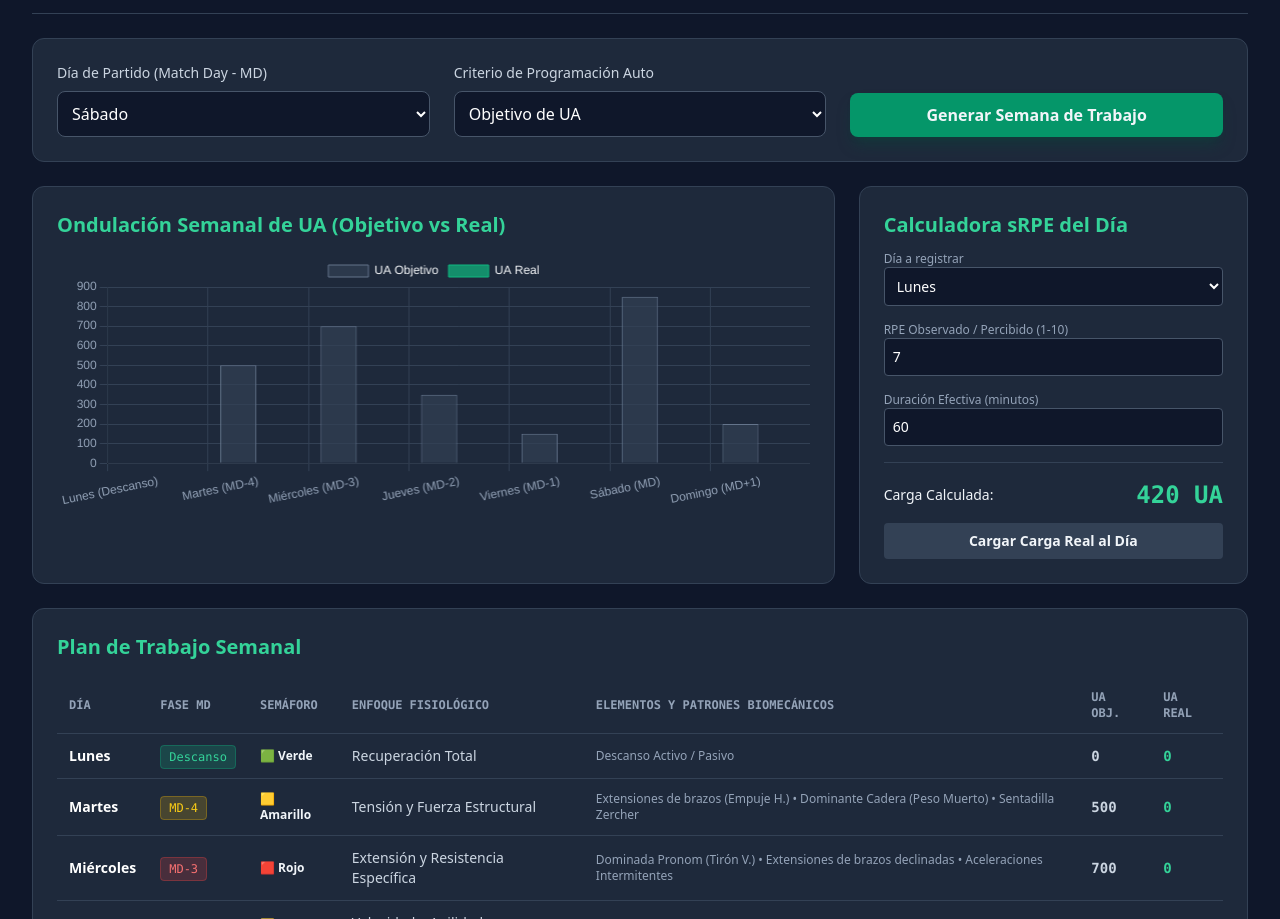
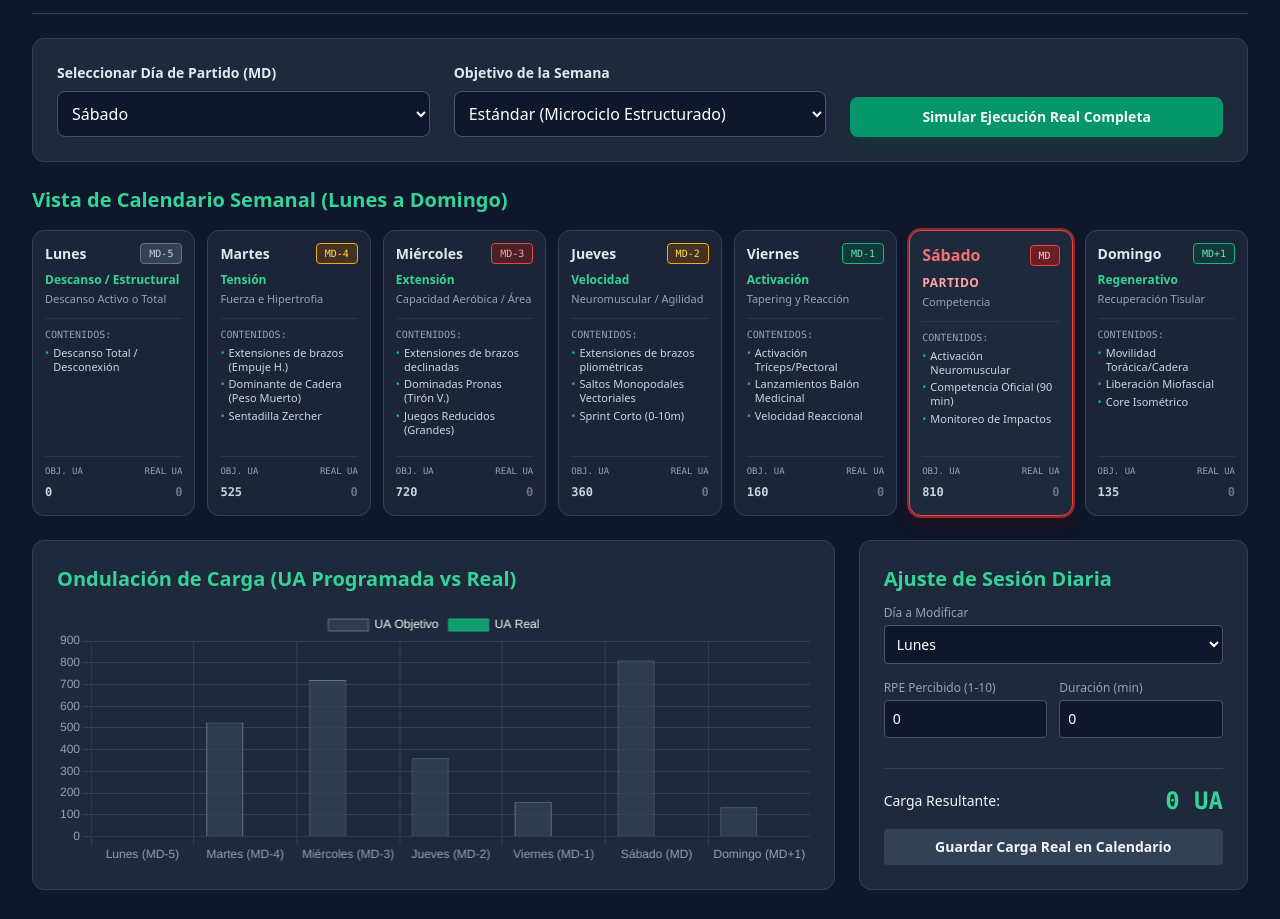
Before and after one commit to patriciocora1991/planificacionautomatica, a plain HTML site: page index.html in a window 1280 px wide. Shown: the part 102-1021 px from the top of the page. Drawn offline with nearby package versions, Linux system fonts and the light colour scheme.

Commit message:
Refactor index.html for automated load planner

```diff
--- a/index.html
+++ b/index.html
@@ -3,7 +3,7 @@
 <head>
     <meta charset="UTF-8">
     <meta name="viewport" content="width=device-width, initial-scale=1.0">
-    <title>Planificador Físico & Control de Carga (UA)</title>
+    <title>Planificador Automatizado de Carga (MD & UA)</title>
     <script src="https://cdn.tailwindcss.com"></script>
     <script src="https://cdn.jsdelivr.net/npm/chart.js"></script>
 </head>
@@ -14,20 +14,20 @@
         <!-- Header -->
         <header class="border-b border-slate-700 pb-4 flex flex-col md:flex-row justify-between items-start md:items-center gap-4">
             <div>
-                <h1 class="text-3xl font-bold text-emerald-400">Control de Carga & Microciclo Específico</h1>
-                <p class="text-slate-400 text-sm">Monitoreo biomecánico y cuantificación mediante Unidades Arbitrarias (UA)</p>
+                <h1 class="text-3xl font-bold text-emerald-400">Calendario Semanal de Carga Automatizado</h1>
+                <p class="text-slate-400 text-sm">Distribución dinámica según el día de partido (MD) y cuantificación por UA</p>
             </div>
             <div class="bg-slate-800 p-3 rounded-lg border border-slate-700">
-                <span class="text-xs text-slate-400 font-mono block">Fórmula de Carga Interna:</span>
+                <span class="text-xs text-slate-400 font-mono block">Cuantificación de Carga:</span>
                 <span class="text-emerald-400 font-bold font-mono">UA = sRPE (1-10) × Tiempo (min)</span>
             </div>
         </header>
 
-        <!-- Panel de Configuración -->
+        <!-- Panel de Control de Automatización -->
         <section class="bg-slate-800 p-6 rounded-xl border border-slate-700 grid grid-cols-1 md:grid-cols-3 gap-6">
             <div>
-                <label class="block text-sm font-medium text-slate-300 mb-2">Día de Partido (Match Day - MD)</label>
-                <select id="matchDaySelect" class="w-full bg-slate-900 border border-slate-600 rounded-lg p-2.5 text-white focus:ring-2 focus:ring-emerald-500">
+                <label class="block text-sm font-semibold text-slate-200 mb-2">Seleccionar Día de Partido (MD)</label>
+                <select id="matchDaySelect" onchange="autoPlanWeek()" class="w-full bg-slate-900 border border-slate-600 rounded-lg p-2.5 text-white focus:ring-2 focus:ring-emerald-500 font-medium">
                     <option value="0">Lunes</option>
                     <option value="1">Martes</option>
                     <option value="2">Miércoles</option>
@@ -38,100 +38,88 @@
                 </select>
             </div>
             <div>
-                <label class="block text-sm font-medium text-slate-300 mb-2">Criterio de Programación Auto</label>
-                <select id="criteriaSelect" class="w-full bg-slate-900 border border-slate-600 rounded-lg p-2.5 text-white focus:ring-2 focus:ring-emerald-500">
-                    <option value="target">Objetivo de UA</option>
-                    <option value="time">Tiempo Disponible (min)</option>
+                <label class="block text-sm font-semibold text-slate-200 mb-2">Objetivo de la Semana</label>
+                <select id="weekGoalSelect" onchange="autoPlanWeek()" class="w-full bg-slate-900 border border-slate-600 rounded-lg p-2.5 text-white focus:ring-2 focus:ring-emerald-500 font-medium">
+                    <option value="standard" selected>Estándar (Microciclo Estructurado)</option>
+                    <option value="high">Alta Carga (Overreaching Controlado)</option>
+                    <option value="tapering">Descarga / Tapering (Pre-Competencia Crítica)</option>
                 </select>
             </div>
             <div class="flex items-end">
-                <button onclick="generateWeek()" class="w-full bg-emerald-600 hover:bg-emerald-500 font-bold py-2.5 px-4 rounded-lg transition duration-200 shadow-lg shadow-emerald-900/40">
-                    Generar Semana de Trabajo
+                <button onclick="simulateAllRealUA()" class="w-full bg-emerald-600 hover:bg-emerald-500 font-bold py-2.5 px-4 rounded-lg transition duration-200 shadow-lg shadow-emerald-900/40 text-sm">
+                    Simular Ejecución Real Completa
                 </button>
             </div>
         </section>
 
-        <!-- Visualización Gráfica y Dashboard -->
+        <!-- Visualización en Calendario (Tarjetas de Lunes a Domingo) -->
+        <section>
+            <h2 class="text-xl font-bold mb-4 text-emerald-400">Vista de Calendario Semanal (Lunes a Domingo)</h2>
+            <div id="calendarGrid" class="grid grid-cols-1 md:grid-cols-2 lg:grid-cols-7 gap-3">
+                <!-- Se genera dinámicamente -->
+            </div>
+        </section>
+
+        <!-- Dashboard: Gráfica de Ondulación y Calculadora -->
         <div class="grid grid-cols-1 lg:grid-cols-3 gap-6">
 
-            <!-- Gráfico UA -->
+            <!-- Gráfico Ondulación Semanal -->
             <div class="lg:col-span-2 bg-slate-800 p-6 rounded-xl border border-slate-700">
-                <h2 class="text-xl font-semibold mb-4 text-emerald-400">Ondulación Semanal de UA (Objetivo vs Real)</h2>
+                <h2 class="text-xl font-semibold mb-4 text-emerald-400">Ondulación de Carga (UA Programada vs Real)</h2>
                 <div class="h-64">
                     <canvas id="uaChart"></canvas>
                 </div>
             </div>
 
-            <!-- Registro RPE / Calculadora sRPE -->
+            <!-- Panel de Ajuste Rápido del Día -->
             <div class="bg-slate-800 p-6 rounded-xl border border-slate-700 flex flex-col justify-between">
                 <div>
-                    <h2 class="text-xl font-semibold mb-3 text-emerald-400">Calculadora sRPE del Día</h2>
+                    <h2 class="text-xl font-semibold mb-3 text-emerald-400">Ajuste de Sesión Diaria</h2>
                     <div class="space-y-4">
                         <div>
-                            <label class="block text-xs text-slate-400">Día a registrar</label>
-                            <select id="calcDaySelect" class="w-full bg-slate-900 border border-slate-600 rounded p-2 text-sm text-white"></select>
+                            <label class="block text-xs text-slate-400 mb-1">Día a Modificar</label>
+                            <select id="calcDaySelect" class="w-full bg-slate-900 border border-slate-600 rounded p-2 text-sm text-white" onchange="syncInputWithSelectedDay()"></select>
                         </div>
-                        <div>
-                            <label class="block text-xs text-slate-400">RPE Observado / Percibido (1-10)</label>
-                            <input type="number" id="rpeInput" min="1" max="10" value="7" class="w-full bg-slate-900 border border-slate-600 rounded p-2 text-sm text-white">
-                        </div>
-                        <div>
-                            <label class="block text-xs text-slate-400">Duración Efectiva (minutos)</label>
-                            <input type="number" id="timeInput" min="10" max="180" value="60" class="w-full bg-slate-900 border border-slate-600 rounded p-2 text-sm text-white">
+                        <div class="grid grid-cols-2 gap-3">
+                            <div>
+                                <label class="block text-xs text-slate-400 mb-1">RPE Percibido (1-10)</label>
+                                <input type="number" id="rpeInput" min="1" max="10" value="7" class="w-full bg-slate-900 border border-slate-600 rounded p-2 text-sm text-white">
+                            </div>
+                            <div>
+                                <label class="block text-xs text-slate-400 mb-1">Duración (min)</label>
+                                <input type="number" id="timeInput" min="0" max="180" value="60" class="w-full bg-slate-900 border border-slate-600 rounded p-2 text-sm text-white">
+                            </div>
                         </div>
                     </div>
                 </div>
 
                 <div class="mt-4 pt-4 border-t border-slate-700">
                     <div class="flex justify-between items-center mb-3">
-                        <span class="text-sm font-medium">Carga Calculada:</span>
+                        <span class="text-sm font-medium">Carga Resultante:</span>
                         <span id="calculatedUA" class="text-2xl font-bold font-mono text-emerald-400">420 UA</span>
                     </div>
-                    <button onclick="logSession()" class="w-full bg-slate-700 hover:bg-slate-600 font-semibold py-2 px-4 rounded text-sm">
-                        Cargar Carga Real al Día
+                    <button onclick="logSession()" class="w-full bg-slate-700 hover:bg-slate-600 font-semibold py-2 px-4 rounded text-sm transition">
+                        Guardar Carga Real en Calendario
                     </button>
                 </div>
             </div>
 
         </div>
 
-        <!-- Tabla Estructurada Semanal -->
-        <section class="bg-slate-800 p-6 rounded-xl border border-slate-700">
-            <h2 class="text-xl font-semibold mb-4 text-emerald-400">Plan de Trabajo Semanal</h2>
-            <div class="overflow-x-auto">
-                <table class="w-full text-left border-collapse">
-                    <thead>
-                        <tr class="border-b border-slate-700 text-xs uppercase text-slate-400 font-mono">
-                            <th class="p-3">Día</th>
-                            <th class="p-3">Fase MD</th>
-                            <th class="p-3">Semáforo</th>
-                            <th class="p-3">Enfoque Fisiológico</th>
-                            <th class="p-3">Elementos y Patrones Biomecánicos</th>
-                            <th class="p-3">UA Obj.</th>
-                            <th class="p-3">UA Real</th>
-                        </tr>
-                    </thead>
-                    <tbody id="weekTableBody" class="divide-y divide-slate-700 text-sm">
-                        <!-- Generación Dinámica -->
-                    </tbody>
-                </table>
-            </div>
-        </section>
-
     </div>
 
     <script>
         const daysOfWeek = ["Lunes", "Martes", "Miércoles", "Jueves", "Viernes", "Sábado", "Domingo"];
 
-        // Estructura de plantilla según fase MD
+        // Base de datos de contenidos por Fase MD (Factor biomecánico corregido: Extensiones de brazos)
         const mdProfiles = {
-            "MD": { name: "MD", color: "bg-red-500/20 text-red-400 border-red-500/30", targetUA: 850, focus: "Competencia / Máxima Exigencia", items: ["Activación Neural", "Táctica Alta Intensidad", "Sprint Específico"], status: "🔴 Rojo" },
-            "MD+1": { name: "MD+1", color: "bg-emerald-500/20 text-emerald-400 border-emerald-500/30", targetUA: 200, focus: "Regenerativo y Movilidad", items: ["Libertad Tisular", "Movilidad Torácica/Cadera", "Core Isométrico"], status: "🟩 Verde" },
-            "MD-4": { name: "MD-4", color: "bg-yellow-500/20 text-yellow-400 border-yellow-500/30", targetUA: 500, focus: "Tensión y Fuerza Estructural", items: ["Extensiones de brazos (Empuje H.)", "Dominante Cadera (Peso Muerto)", "Sentadilla Zercher"], status: "🟨 Amarillo" },
-            "MD-3": { name: "MD-3", color: "bg-red-500/20 text-red-400 border-red-500/30", targetUA: 700, focus: "Extensión y Resistencia Específica", items: ["Dominada Pronom (Tirón V.)", "Extensiones de brazos declinadas", "Aceleraciones Intermitentes"], status: "🟥 Rojo" },
-            "MD-2": { name: "MD-2", color: "bg-yellow-500/20 text-yellow-400 border-yellow-500/30", targetUA: 350, focus: "Velocidad y Agilidad Neuromuscular", items: ["Saltos Monopodales", "Extensiones de brazos plio", "Sprint Corto (0-10m)"], status: "🟨 Amarillo" },
-            "MD-1": { name: "MD-1", color: "bg-emerald-500/20 text-emerald-400 border-emerald-500/30", targetUA: 150, focus: "Tapering y Potencia Reactiva", items: ["Lanzamiento Balón Medicional", "Activación del Tríceps/Pectoral", "Coordinación"], status: "🟩 Verde" },
-            "OFF": { name: "Descanso", color: "bg-emerald-500/20 text-emerald-400 border-emerald-500/30", targetUA: 0, focus: "Recuperación Total", items: ["Descanso Activo / Pasivo"], status: "🟩 Verde" }
+            "MD": { name: "MD", phaseLabel: "PARTIDO", status: "🔴 Rojo", badgeColor: "bg-red-900/80 text-red-200 border-red-500", targetRPE: 9, targetTime: 90, focus: "Competencia", items: ["Activación Neuromuscular", "Competencia Oficial (90 min)", "Monitoreo de Impactos"] },
+            "MD+1": { name: "MD+1", phaseLabel: "Regenerativo", status: "🟩 Verde", badgeColor: "bg-emerald-900/50 text-emerald-300 border-emerald-500", targetRPE: 3, targetTime: 45, focus: "Recuperación Tisular", items: ["Movilidad Torácica/Cadera", "Liberación Miofascial", "Core Isométrico"] },
+            "MD-5": { name: "MD-5 / OFF", phaseLabel: "Descanso / Estructural", status: "🟩 Verde", badgeColor: "bg-slate-700 text-slate-300 border-slate-500", targetRPE: 0, targetTime: 0, focus: "Descanso Activo o Total", items: ["Descanso Total / Desconexión"] },
+            "MD-4": { name: "MD-4", phaseLabel: "Tensión", status: "🟨 Amarillo", badgeColor: "bg-yellow-900/50 text-yellow-300 border-yellow-500", targetRPE: 7, targetTime: 75, focus: "Fuerza e Hipertrofia", items: ["Extensiones de brazos (Empuje H.)", "Dominante de Cadera (Peso Muerto)", "Sentadilla Zercher"] },
+            "MD-3": { name: "MD-3", phaseLabel: "Extensión", status: "🔴 Rojo", badgeColor: "bg-red-900/50 text-red-300 border-red-500", targetRPE: 8, targetTime: 90, focus: "Capacidad Aeróbica / Área", items: ["Extensiones de brazos declinadas", "Dominadas Pronas (Tirón V.)", "Juegos Reducidos (Grandes)"] },
+            "MD-2": { name: "MD-2", phaseLabel: "Velocidad", status: "🟨 Amarillo", badgeColor: "bg-yellow-900/50 text-yellow-300 border-yellow-500", targetRPE: 6, targetTime: 60, focus: "Neuromuscular / Agilidad", items: ["Extensiones de brazos pliométricas", "Saltos Monopodales Vectoriales", "Sprint Corto (0-10m)"] },
+            "MD-1": { name: "MD-1", phaseLabel: "Activación", status: "🟩 Verde", badgeColor: "bg-emerald-900/50 text-emerald-300 border-emerald-500", targetRPE: 4, targetTime: 40, focus: "Tapering y Reacción", items: ["Activación Tríceps/Pectoral", "Lanzamientos Balón Medicinal", "Velocidad Reaccional"] }
         };
 
         let currentWeekData = [];
@@ -139,7 +127,7 @@
 
         function initApp() {
             populateCalcSelect();
-            generateWeek();
+            autoPlanWeek();
             setupCalcListeners();
         }
 
@@ -154,8 +142,10 @@
             });
         }
 
-        function generateWeek() {
+        function autoPlanWeek() {
             const mdIndex = parseInt(document.getElementById("matchDaySelect").value);
+            const goalMultiplier = document.getElementById("weekGoalSelect").value === "high" ? 1.15 : (document.getElementById("weekGoalSelect").value === "tapering" ? 0.8 : 1.0);
+
             currentWeekData = [];
 
             for (let i = 0; i < 7; i++) {
@@ -168,50 +158,90 @@
                 else if (diff === -2 || diff === 5) phaseKey = "MD-2";
                 else if (diff === -3 || diff === 4) phaseKey = "MD-3";
                 else if (diff === -4 || diff === 3) phaseKey = "MD-4";
-                else phaseKey = "OFF";
+                else phaseKey = "MD-5";
 
                 const profile = mdProfiles[phaseKey];
+                const calcTargetUA = Math.round((profile.targetRPE * profile.targetTime) * goalMultiplier);
 
                 currentWeekData.push({
                     day: daysOfWeek[i],
-                    phase: profile.name,
+                    isMD: diff === 0,
+                    phaseKey: phaseKey,
+                    phaseLabel: profile.phaseLabel,
                     status: profile.status,
-                    color: profile.color,
+                    badgeColor: profile.badgeColor,
                     focus: profile.focus,
                     items: profile.items,
-                    targetUA: profile.targetUA,
+                    targetRPE: profile.targetRPE,
+                    targetTime: profile.targetTime,
+                    targetUA: calcTargetUA,
                     actualUA: 0
                 });
             }
 
-            renderTable();
+            renderCalendarGrid();
             renderChart();
+            syncInputWithSelectedDay();
         }
 
-        function renderTable() {
-            const tbody = document.getElementById("weekTableBody");
-            tbody.innerHTML = "";
+        function renderCalendarGrid() {
+            const container = document.getElementById("calendarGrid");
+            container.innerHTML = "";
 
-            currentWeekData.forEach((row, idx) => {
-                const tr = document.createElement("tr");
-                tr.className = "hover:bg-slate-750 transition-colors";
-                tr.innerHTML = `
-                    <td class="p-3 font-semibold text-white">${row.day}</td>
-                    <td class="p-3"><span class="px-2 py-1 text-xs rounded border font-mono ${row.color}">${row.phase}</span></td>
-                    <td class="p-3 font-semibold text-xs">${row.status}</td>
-                    <td class="p-3 text-slate-300">${row.focus}</td>
-                    <td class="p-3 text-slate-400 text-xs">${row.items.join(" • ")}</td>
-                    <td class="p-3 font-mono font-bold text-slate-300">${row.targetUA}</td>
-                    <td class="p-3 font-mono font-bold text-emerald-400" id="actual-ua-${idx}">${row.actualUA}</td>
+            currentWeekData.forEach((d, idx) => {
+                const card = document.createElement("div");
+                const isMatch = d.isMD;
+
+                card.className = `rounded-xl border p-3 flex flex-col justify-between transition-all ${
+                    isMatch
+                        ? 'bg-slate-800 border-red-500 ring-2 ring-red-500/50 shadow-lg shadow-red-950/50'
+                        : 'bg-slate-800/80 border-slate-700 hover:border-slate-600'
+                }`;
+
+                card.innerHTML = `
+                    <div>
+                        <!-- Header de la Tarjeta -->
+                        <div class="flex justify-between items-center mb-2">
+                            <span class="font-bold ${isMatch ? 'text-red-400 text-base' : 'text-slate-200 text-sm'}">${d.day}</span>
+                            <span class="text-[10px] px-2 py-0.5 rounded font-mono border ${d.badgeColor}">${d.phaseKey}</span>
+                        </div>
+
+                        <!-- Etiqueta de Partido / Enfoque -->
+                        <div class="mb-2">
+                            <span class="text-xs font-semibold ${isMatch ? 'text-red-300 font-bold uppercase tracking-wider block' : 'text-emerald-400 block'}">
+                                ${d.phaseLabel}
+                            </span>
+                            <span class="text-[11px] text-slate-400 block leading-tight mt-1">${d.focus}</span>
+                        </div>
+
+                        <!-- Lista de Elementos Biomecánicos Planificados -->
+                        <div class="my-3 pt-2 border-t border-slate-700/60">
+                            <span class="text-[10px] font-mono text-slate-400 uppercase block mb-1">Contenidos:</span>
+                            <ul class="space-y-1">
+                                ${d.items.map(item => `<li class="text-[11px] text-slate-300 leading-tight flex items-start"><span class="text-emerald-500 mr-1">•</span>${item}</li>`).join('')}
+                            </ul>
+                        </div>
+                    </div>
+
+                    <!-- Métricas UA de la Tarjeta -->
+                    <div class="mt-2 pt-2 border-t border-slate-700/60 font-mono flex justify-between items-end">
+                        <div>
+                            <span class="text-[9px] text-slate-400 block">OBJ. UA</span>
+                            <span class="text-xs font-bold text-slate-300">${d.targetUA}</span>
+                        </div>
+                        <div class="text-right">
+                            <span class="text-[9px] text-slate-400 block">REAL UA</span>
+                            <span class="text-xs font-bold ${d.actualUA > 0 ? 'text-emerald-400' : 'text-slate-500'}">${d.actualUA}</span>
+                        </div>
+                    </div>
                 `;
-                tbody.appendChild(tr);
+                container.appendChild(card);
             });
         }
 
         function renderChart() {
             const ctx = document.getElementById('uaChart').getContext('2d');
-
-            const labels = currentWeekData.map(d => `${d.day} (${d.phase})`);
+            const labels = currentWeekData.map(d => `${d.day} (${d.phaseKey})`);
             const targetData = currentWeekData.map(d => d.targetUA);
             const actualData = currentWeekData.map(d => d.actualUA);
 
@@ -227,14 +257,14 @@
                         {
                             label: 'UA Objetivo',
                             data: targetData,
-                            backgroundColor: 'rgba(51, 65, 85, 0.7)',
+                            backgroundColor: 'rgba(51, 65, 85, 0.8)',
                             borderColor: 'rgba(100, 116, 139, 1)',
                             borderWidth: 1
                         },
                         {
                             label: 'UA Real',
                             data: actualData,
-                            backgroundColor: 'rgba(16, 185, 129, 0.7)',
+                            backgroundColor: 'rgba(16, 185, 129, 0.8)',
                             borderColor: 'rgba(16, 185, 129, 1)',
                             borderWidth: 1
                         }
@@ -244,19 +274,10 @@
                     responsive: true,
                     maintainAspectRatio: false,
                     scales: {
-                        y: {
-                            beginAtZero: true,
-                            grid: { color: '#334155' },
-                            ticks: { color: '#94a3b8' }
-                        },
-                        x: {
-                            grid: { color: '#334155' },
-                            ticks: { color: '#94a3b8' }
-                        }
+                        y: { beginAtZero: true, grid: { color: '#334155' }, ticks: { color: '#94a3b8' } },
+                        x: { grid: { color: '#334155' }, ticks: { color: '#94a3b8' } }
                     },
-                    plugins: {
-                        legend: { labels: { color: '#f8fafc' } }
-                    }
+                    plugins: { legend: { labels: { color: '#f8fafc' } } }
                 }
             });
         }
@@ -275,15 +296,32 @@
             time.addEventListener("input", updateCalc);
         }
 
+        function syncInputWithSelectedDay() {
+            const dayIdx = parseInt(document.getElementById("calcDaySelect").value);
+            const data = currentWeekData[dayIdx];
+
+            document.getElementById("rpeInput").value = data.targetRPE;
+            document.getElementById("timeInput").value = data.targetTime;
+            document.getElementById("calculatedUA").textContent = `${data.targetRPE * data.targetTime} UA`;
+        }
+
         function logSession() {
             const dayIdx = parseInt(document.getElementById("calcDaySelect").value);
             const rpe = parseInt(document.getElementById("rpeInput").value) || 0;
             const time = parseInt(document.getElementById("timeInput").value) || 0;
 
-            const ua = rpe * time;
-            currentWeekData[dayIdx].actualUA = ua;
+            currentWeekData[dayIdx].actualUA = rpe * time;
+            renderCalendarGrid();
+            renderChart();
+        }
 
-            document.getElementById(`actual-ua-${dayIdx}`).textContent = ua;
+        function simulateAllRealUA() {
+            currentWeekData.forEach(d => {
+                // Simulación con ligera variación fisiológica (+/- 10%)
+                const factor = d.targetUA === 0 ? 0 : (0.95 + Math.random() * 0.1);
+                d.actualUA = Math.round(d.targetUA * factor);
+            });
+            renderCalendarGrid();
             renderChart();
         }
 
```
